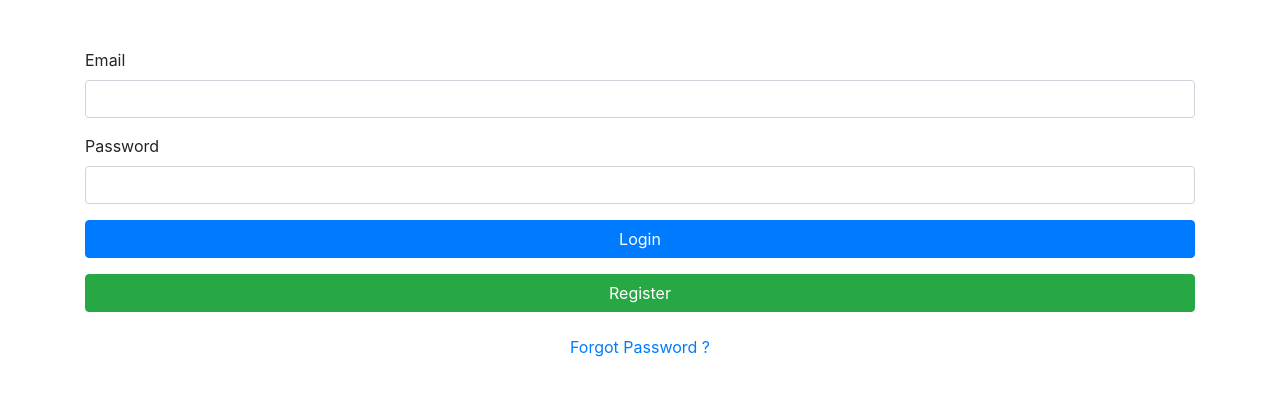
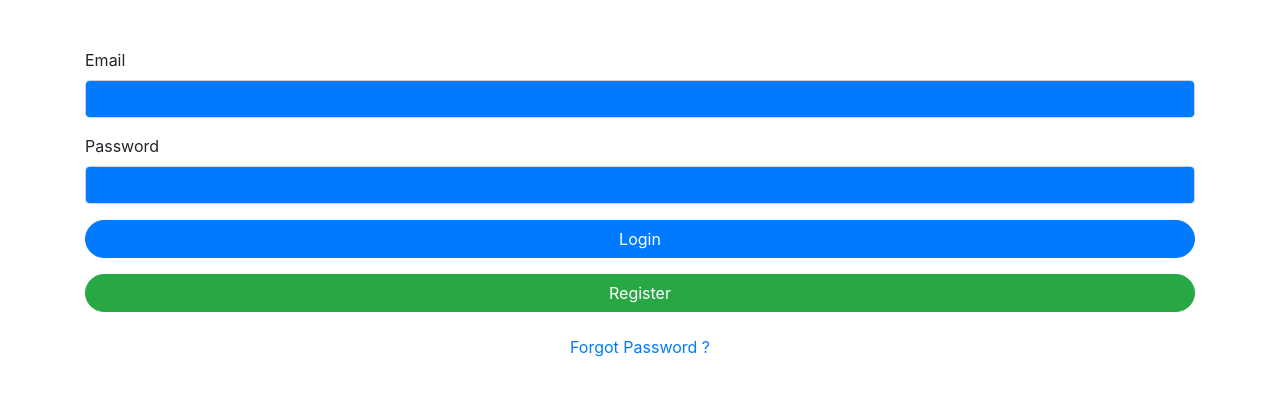
Before and after one commit to webdevcat1226/file-maker-portal, an Angular app: page /login in a window 1280 px wide. Shown: the top 394 px of the page. Built offline with nearby package versions, Linux system fonts and the light colour scheme.

Commit message:
feat: forgort-password page added

```diff
--- a/src/app/auth/forgot-password/forgot-password.component.html
+++ b/src/app/auth/forgot-password/forgot-password.component.html
@@ -17,7 +17,7 @@
     </div>
 
     <div class="d-flex flex-column">
-      <button class="btn btn-primary mb-3" (click)="resetPassword()">Reset Password</button>
+      <button class="btn btn-primary mb-3 badge-pill" (click)="resetPassword()">Reset Password</button>
     </div>
   </form>
 
--- a/src/app/auth/login/login.component.html
+++ b/src/app/auth/login/login.component.html
@@ -3,19 +3,19 @@
   <form class="mt-5" [formGroup]="loginForm">
     <div class="form-group">
       <label for="email">Email</label>
-      <input id="email" type="email" class="form-control" formControlName="email">
+      <input id="email" type="email" class="form-control badge-primary" formControlName="email">
     </div>
 
     <div class="form-group">
       <label for="password">Password</label>
-      <input id="password" type="password" class="form-control" formControlName="password">
+      <input id="password" type="password" class="form-control badge-primary" formControlName="password">
     </div>
     <div class="d-flex flex-column">
-      <button class="btn btn-primary mb-3" (click)="login()">Login</button>
+      <button class="btn btn-primary mb-3 badge-pill" (click)="login()">Login</button>
 <!--      <button class="btn btn-primary mb-3" (click)="stop()">Stop</button>-->
-      <button type="button" class="btn btn-success mb-3" routerLink="/register">Register</button>
+      <button type="button" class="btn btn-success mb-3 badge-pill" routerLink="/register">Register</button>
 <!--      <a class="text-center" routerLink="/forgot-password">Forgot Password</a>-->
-      <button type="button" class="btn btn-link" routerLink="/forgot-password">Forgot Password ?</button>
+      <button type="button" class="btn btn-link badge-pill" routerLink="/forgot-password">Forgot Password ?</button>
     </div>
   </form>
 
--- a/src/app/auth/login/login.component.ts
+++ b/src/app/auth/login/login.component.ts
@@ -43,7 +43,7 @@ export class LoginComponent implements OnInit, OnDestroy {
 
     //For temporary without API
     if (data.email && data.password){
-      await this.router.navigate(['home']);
+      await this.router.navigate(['home/about']);
     }
 
     // this.count ++;
--- a/src/app/pages/home/home-routing.module.ts
+++ b/src/app/pages/home/home-routing.module.ts
@@ -4,7 +4,7 @@ import { HomeComponent } from './home.component';
 
 const routes: Routes = [
   {
-    path: '', component: HomeComponent
+    path: ':id', component: HomeComponent
   }
 ];
 
--- a/src/app/pages/home/home.component.html
+++ b/src/app/pages/home/home.component.html
@@ -8,9 +8,9 @@
   <div class="collapse navbar-collapse " id="navbarSupportedContent">
     <ul class="navbar-nav mr-4">
       <li class="nav-item">
-        <a class="nav-link" data-value="about" href="#">About</a></li>
+        <a class="nav-link" data-value="about" href="#">Home</a></li>
       <li class="nav-item">
-        <a class="nav-link " data-value="portfolio" href="#">Portfolio</a>
+        <a class="nav-link " data-value="portfolio" href="#">Quotes</a>
       </li>
       <li class="nav-item">
         <a class="nav-link " data-value="blog" href="#">Blog</a></li>
--- a/src/app/pages/home/home.component.ts
+++ b/src/app/pages/home/home.component.ts
@@ -1,6 +1,7 @@
 import { Component, OnInit } from '@angular/core';
 
 import { AuthService } from '../../core/services/auth.service';
+import { ActivatedRoute } from '@angular/router';
 
 @Component({
   selector: 'app-home',
@@ -8,12 +9,17 @@ import { AuthService } from '../../core/services/auth.service';
   styleUrls: ['./home.component.scss']
 })
 export class HomeComponent implements OnInit {
-
+  pageName: string;
   constructor(
-    private authService: AuthService
+    private authService: AuthService,
+    private activatedRoute: ActivatedRoute
   ) { }
 
   ngOnInit(): void {
+    this.activatedRoute.paramMap.subscribe((res) => {
+      this.pageName = res['params']['id'];
+      console.log(this.pageName);
+    });
     this.getData().then(res => {
 
     }).catch(aa => {
--- a/src/app/pages/home/home.module.ts
+++ b/src/app/pages/home/home.module.ts
@@ -13,6 +13,9 @@ import { HomeComponent } from './home.component';
   imports: [
     CommonModule,
     HomeRoutingModule
+  ],
+  exports: [
+
   ]
 })
 export class HomeModule { }
```
Also changed, not shown: src/app/auth/forgot-password/forgot-password.component.scss (line endings or trailing spaces).
